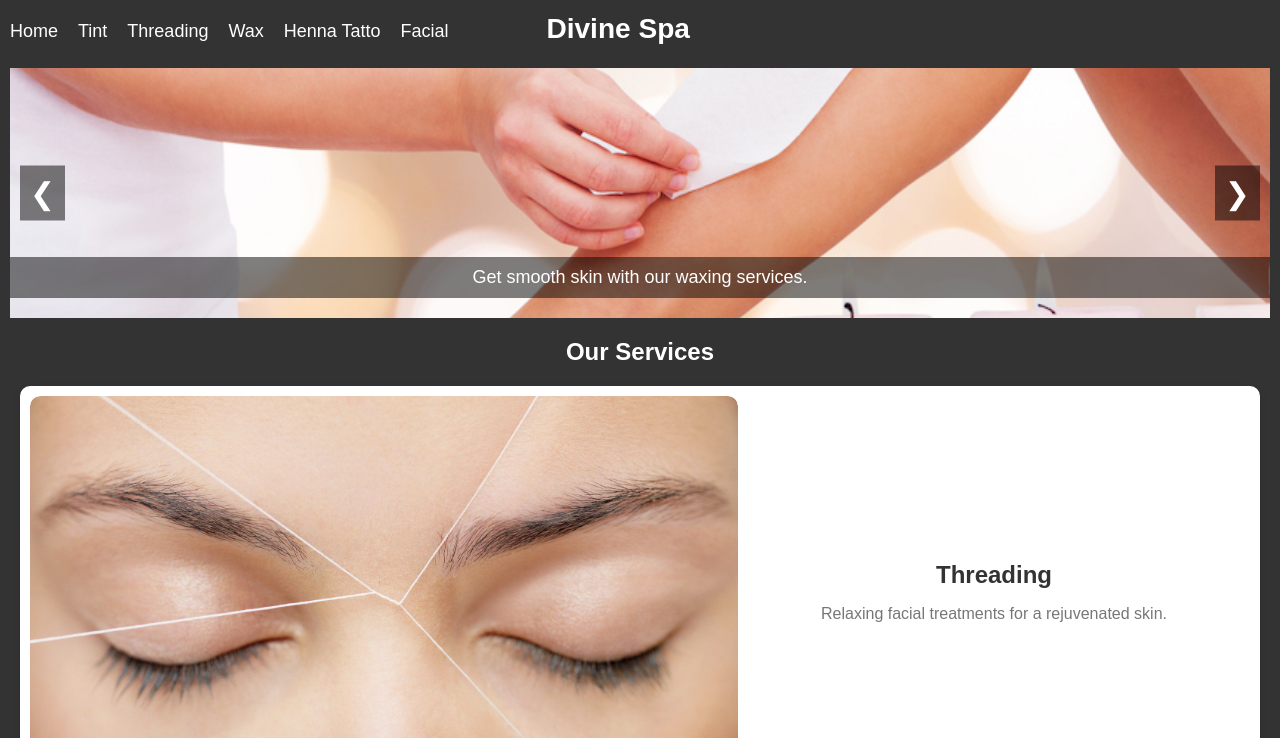
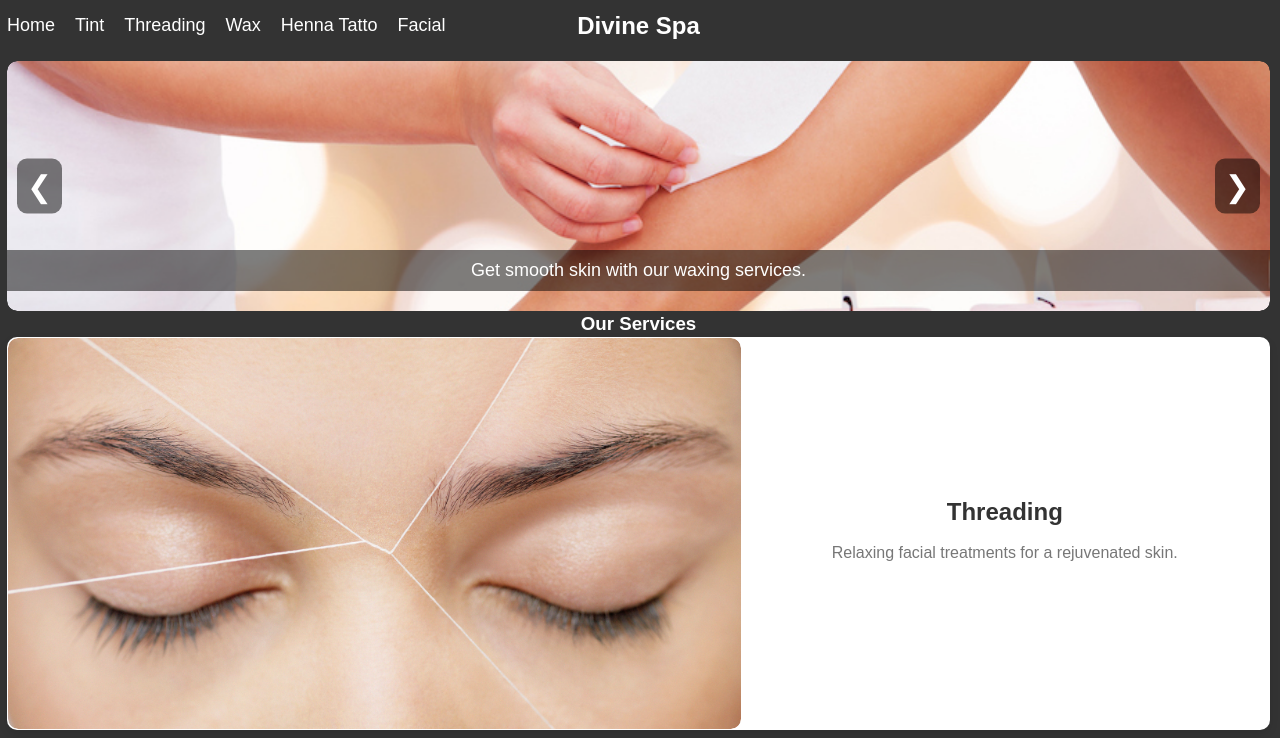
Before and after one commit to nbbhatta143/awesome-spa, a React (Create React App) app: page /#/ in a window 1280 px wide. Shown: the top 738 px of the page. Built offline with nearby package versions, Linux system fonts and the light colour scheme.

Commit message:
minor updates

```diff
--- a/src/component/HomePage.js
+++ b/src/component/HomePage.js
@@ -6,7 +6,7 @@ function Homepage({images}){
   return (
     <header className="App-header">
       <Carousel images={images} />
-      <h2>Our Services</h2>
+      <h3>Our Services</h3>
       <div className="card-container">
         <SpaCard images={images} />
       </div>
--- a/src/component/Navbar.js
+++ b/src/component/Navbar.js
@@ -5,7 +5,6 @@ import '../style/App.css'; // We'll use this for custom styles
 
 
 function Navbar({title, isFooter}) {
-
   const [isOpen, setIsOpen] = useState(false);
 
   // Toggle menu open/close
@@ -16,15 +15,18 @@ function Navbar({title, isFooter}) {
   const closeMenu = () => {
     setIsOpen(false);
   };
+
+
   return (
     <div className="App">
       <header>
         <nav className="navbar">
           <div className="logo">
             <ul>
-              <li><a href='#/'><h3>{title}</h3></a></li>
+              <li><a href='#/'><h2>{title}</h2></a></li>
             </ul>
           </div>
+
           <div className={!isFooter? 'footer': `menu ${isOpen ? 'open' : ''}`}>
             <ul>
                <li><a href="#/" onClick={closeMenu}>Home</a></li>
--- a/src/component/ServicesView.js
+++ b/src/component/ServicesView.js
@@ -5,9 +5,10 @@ import SpaCard from './SpaCard';
 
 
 function ServicesView({images, servicesName}) {
+  const isLogoVisible = true
   return (
-    <div className="Services-container">
-      <h1 className="Services-header">{servicesName}</h1>
+    <div className="service-container">
+      <h4 className="Services-header">{servicesName}</h4>
       <div className="spa-card-list">
         <SpaCard images={images}displayButton={true} />
       </div>
--- a/src/style/App.css
+++ b/src/style/App.css
@@ -3,6 +3,7 @@
 .App {
   font-family: Arial, sans-serif;
   background-color: #333;
+  margin-top: 2px;
 }
 html{
   background-color: #333;
@@ -13,11 +14,11 @@ header {
   color: white;
   padding: 10px 5px;
   position: relative;
-  margin: 5px;
+  margin: 5px 5px 1px 2px;
   text-align: center;
 
 }
-.App-header h1, .logo h1{
+.App-header h3, .logo h2{
   margin: 0px;
   padding: 2px;
 }
@@ -35,12 +36,12 @@ header {
 .navbar .logo {
   position: absolute;
   left: 50%;
-  transform: translateX(-65%); /* Centers the logo */
+  transform: translateX(-50%); /* Centers the logo */
 }
 
 .navbar {
   margin: 0;
-  font-size: 24px;
+  /* font-size: 24px; */
   /* padding-left: 75px; */
 }
 
@@ -100,15 +101,19 @@ header {
 }
 .Services-container {
   padding: 5px;
-  background-color: #f9f9f9;
+  background-color: #333;
   min-height: 100vh; /* Full viewport height */
 }
 
 .Services-header {
-  font-size: 25px;
-  color: #333;
+  display: flex ;
+  position: relative;
+  color: white;
   text-align: center;
   margin-bottom: 5px;
+  justify-content: flex-start;
+  align-items: center;
+  padding-left: 5px;
 }
 
 .spa-card-list {
@@ -136,6 +141,7 @@ header {
     width: 100%;
     height: 100px;
     object-fit: cover;
+    border-radius: 10px;
 }
   /* Show the hamburger menu on the left side */
   .hamburger {
--- a/src/style/Carousel.css
+++ b/src/style/Carousel.css
@@ -5,6 +5,7 @@
   height: 50%; /* Adjust height as needed for better visuals */
   overflow: hidden; /* Hide images that are off-screen */
   /* margin-top: 20px; Add some space between the navbar and the carousel */
+  border-radius: 10px;
 }
 
 .carousel-images {
@@ -20,6 +21,7 @@
   display: flex;
   justify-content: center; /* Centers the image horizontally */
   align-items: center; /* Centers the image vertically */
+  border-radius: 10px;
 }
 
 /* Image Styling */
@@ -27,6 +29,7 @@
   width: 100%;
   height: 250px; /* Ensure image fills the height of the container */
   object-fit: cover; /* Ensures image covers the entire div without distortion */
+  border-radius: 10px;
 }
 
 /* Description Styling */
@@ -41,6 +44,7 @@
   transform: translateX(-50%); /* Center horizontally */
   width: 80%;
   text-align: center;
+  border-radius: 10px;
 }
 
 /* Button Styling for Navigation */
@@ -54,6 +58,7 @@
   border: none;
   cursor: pointer;
   padding: 10px;
+  border-radius: 10px;
 }
 
 .carousel-prev {
--- a/src/style/SpaCard.css
+++ b/src/style/SpaCard.css
@@ -3,12 +3,12 @@
   display: flex; /* Arrange image and content in a row */
   align-items: center;
   justify-content: space-between; /* Ensure even spacing */
-  margin: 10px;
-  padding: 10px;
+  margin: 0px;
+  padding: 1px;
   background-color: #fff;
   border-radius: 10px;
   box-shadow: 0 4px 8px rgba(0, 0, 0, 0.1);
-  margin-bottom: 15px;
+  margin-bottom: 10px;
   transition: transform 0.3s ease, box-shadow 0.3s ease;
 }
 
```
